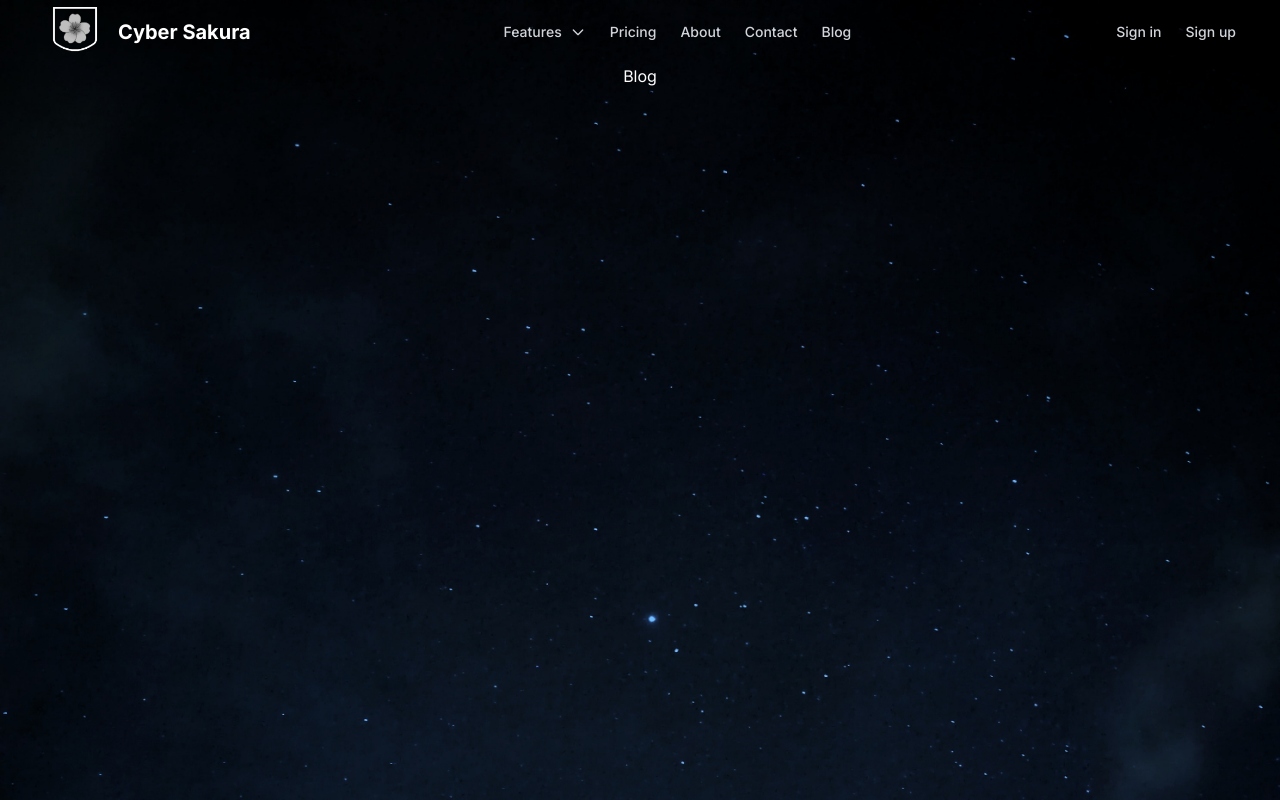
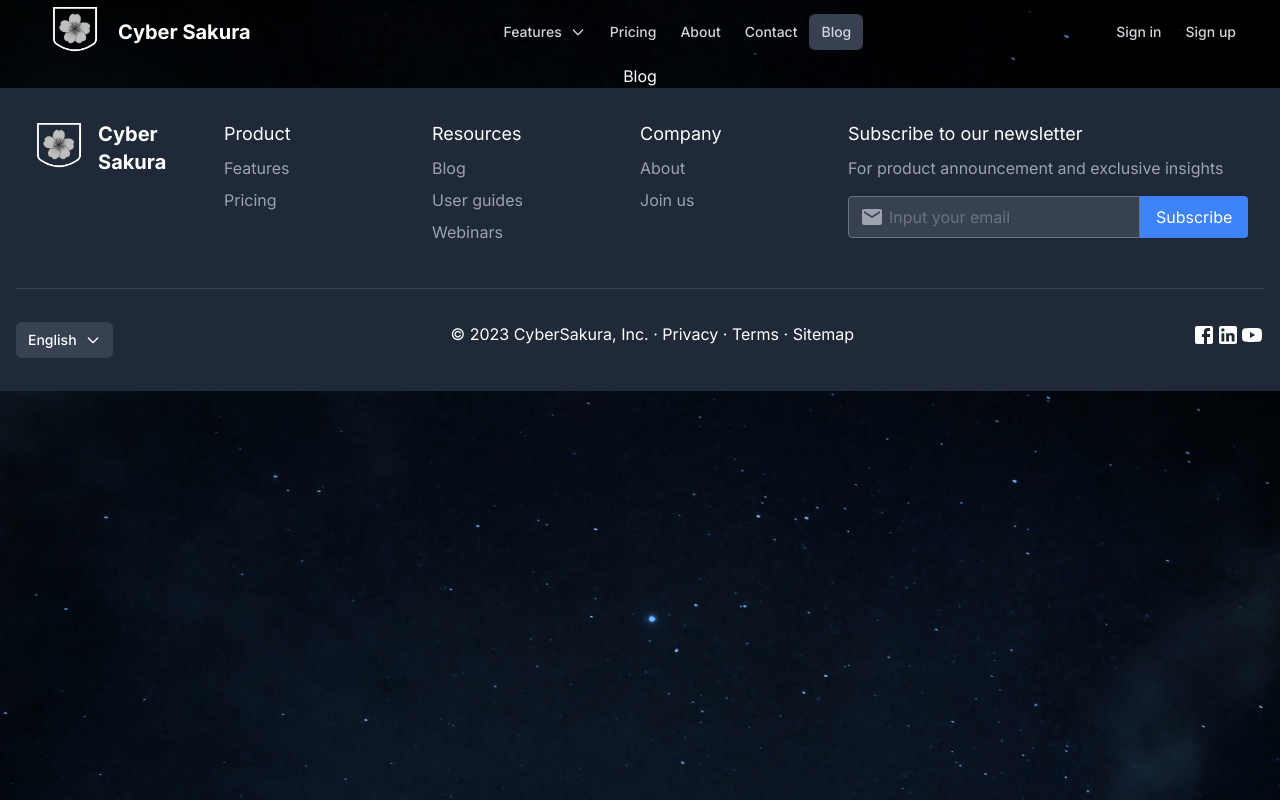
Before and after one commit to JCD-Maqro/my-app, a Next.js app: page /blog in a window 1280 px wide. Built offline with nearby package versions, Linux system fonts and the light colour scheme.

Commit message:
edited the layout

```diff
--- a/src/app/about/page.tsx
+++ b/src/app/about/page.tsx
@@ -2,11 +2,9 @@ import { Navbar } from '../components'
 
 export default function Home() {
     return (
-        <main className='flex flex-col min-h-screen bg-bg3 bg-fixed bg-no-repeat bg-cover'>
-            <Navbar />
             <div className='flex justify-center text-white'>
                 About
             </div>
-        </main>
+
     )
 }
--- a/src/app/blog/page.tsx
+++ b/src/app/blog/page.tsx
@@ -2,11 +2,9 @@ import { Navbar } from '../components'
 
 export default function Home() {
     return (
-        <main className='flex flex-col min-h-screen bg-bg3 bg-fixed bg-no-repeat bg-cover'>
-            <Navbar />
             <div className='flex justify-center text-white'>
                 Blog
             </div>
-        </main>
+
     )
 }
--- a/src/app/components/navbar.tsx
+++ b/src/app/components/navbar.tsx
@@ -4,8 +4,12 @@ import Link from 'next/link';
 import { Dropdown } from 'flowbite-react';
 import Image from 'next/image';
 import { logo } from '../assets/images/';
+import { usePathname } from 'next/navigation';
 
 const Navbar = () => {
+
+  const router = usePathname();
+
   const [isOpen, setIsOpen] = useState(false);
 
   const toggleMenu = () => {
@@ -65,24 +69,24 @@ const Navbar = () => {
               </Dropdown>
             </div>
             <Link href="/pricing">
-              <div className="text-gray-300 hover:bg-gray-700 px-3 py-2 rounded-md text-sm font-medium">Pricing</div>
+              <div className={`text-gray-300 hover:bg-gray-700 px-3 py-2 rounded-md text-sm font-medium ${router === '/pricing' ? 'bg-gray-700' : ''}`}>Pricing</div>
             </Link>
             <Link href="/about">
-              <div className="text-gray-300 hover:bg-gray-700 px-3 py-2 rounded-md text-sm font-medium">About</div>
+                <div className={`text-gray-300 hover:bg-gray-700 px-3 py-2 rounded-md text-sm font-medium ${router === '/about' ? 'bg-gray-700' : ''}`}>About</div>
             </Link>
             <Link href="/contact">
-              <div className="text-gray-300 hover:bg-gray-700 px-3 py-2 rounded-md text-sm font-medium">Contact</div>
+              <div className={`text-gray-300 hover:bg-gray-700 px-3 py-2 rounded-md text-sm font-medium ${router === '/contact' ? 'bg-gray-700' : ''}`}>Contact</div>
             </Link>
             <Link href="/blog">
-              <div className="text-gray-300 hover:bg-gray-700 px-3 py-2 rounded-md text-sm font-medium">Blog</div>
+              <div className={`text-gray-300 hover:bg-gray-700 px-3 py-2 rounded-md text-sm font-medium ${router === '/blog' ? 'bg-gray-700' : ''}`}>Blog</div>
             </Link>
           </div>
           <div className="hidden md:flex md:items-center">
             <Link href="/signin">
-              <div className="text-gray-300 hover:bg-gray-700 px-3 py-2 rounded-md text-sm font-medium">Sign in</div>
+              <div className={`text-gray-300 hover:bg-gray-700 px-3 py-2 rounded-md text-sm font-medium ${router === '/signin' ? 'bg-gray-700' : ''}`}>Sign in</div>
             </Link>
             <Link href="/signup">
-              <div className="text-gray-300 hover:bg-gray-700 px-3 py-2 rounded-md text-sm font-medium">Sign up</div>
+              <div className={`text-gray-300 hover:bg-gray-700 px-3 py-2 rounded-md text-sm font-medium ${router === '/signup' ? 'bg-gray-700' : ''}`}>Sign up</div>
             </Link>
           </div>
           <div className="flex md:hidden">
@@ -118,22 +122,22 @@ const Navbar = () => {
                 </Dropdown>
               </div>
               <Link href="/pricing">
-                <div className="text-gray-300 hover:bg-gray-700 px-3 py-2 rounded-md text-sm font-medium">Pricing</div>
+                <div className={`text-gray-300 hover:bg-gray-700 px-3 py-2 rounded-md text-sm font-medium ${router === '/pricing' ? 'bg-gray-700' : ''}`}>Pricing</div>
               </Link>
               <Link href="/about">
-                <div className="text-gray-300 hover:bg-gray-700 px-3 py-2 rounded-md text-sm font-medium">About</div>
+                  <div className={`text-gray-300 hover:bg-gray-700 px-3 py-2 rounded-md text-sm font-medium ${router === '/about' ? 'bg-gray-700' : ''}`}>About</div>
               </Link>
               <Link href="/contact">
-                <div className="text-gray-300 hover:bg-gray-700 px-3 py-2 rounded-md text-sm font-medium">Contact</div>
+                <div className={`text-gray-300 hover:bg-gray-700 px-3 py-2 rounded-md text-sm font-medium ${router === '/contact' ? 'bg-gray-700' : ''}`}>Contact</div>
               </Link>
               <Link href="/blog">
-                <div className="text-gray-300 hover:bg-gray-700 px-3 py-2 rounded-md text-sm font-medium">Blog</div>
+                <div className={`text-gray-300 hover:bg-gray-700 px-3 py-2 rounded-md text-sm font-medium ${router === '/blog' ? 'bg-gray-700' : ''}`}>Blog</div>
               </Link>
               <Link href="/signin">
-                <div className="text-gray-300 hover:bg-gray-700 px-3 py-2 rounded-md text-sm font-medium">Sign in</div>
+                <div className={`text-gray-300 hover:bg-gray-700 px-3 py-2 rounded-md text-sm font-medium ${router === '/signin' ? 'bg-gray-700' : ''}`}>Sign in</div>
               </Link>
               <Link href="/signup">
-                <div className="text-gray-300 hover:bg-gray-700 px-3 py-2 rounded-md text-sm font-medium">Sign up</div>
+                <div className={`text-gray-300 hover:bg-gray-700 px-3 py-2 rounded-md text-sm font-medium ${router === '/signup' ? 'bg-gray-700' : ''}`}>Sign up</div>
               </Link>
 
             </div>
--- a/src/app/contact/page.tsx
+++ b/src/app/contact/page.tsx
@@ -2,11 +2,8 @@ import { Navbar } from '../components'
 
 export default function Home() {
     return (
-        <main className='flex flex-col min-h-screen bg-bg3 bg-fixed bg-no-repeat bg-cover'>
-            <Navbar />
             <div className='flex justify-center text-white'>
                 Contact
             </div>
-        </main>
     )
 }
--- a/src/app/features/feature1/page.tsx
+++ b/src/app/features/feature1/page.tsx
@@ -2,11 +2,8 @@ import { Navbar } from '../../components'
 
 export default function Home() {
     return (
-        <main className='flex flex-col min-h-screen bg-bg3 bg-fixed bg-no-repeat bg-cover'>
-            <Navbar />
             <div className='flex justify-center text-white'>
                 Feature 1
             </div>
-        </main>
     )
 }
--- a/src/app/features/feature2/page.tsx
+++ b/src/app/features/feature2/page.tsx
@@ -2,11 +2,8 @@ import { Navbar } from '../../components'
 
 export default function Home() {
     return (
-        <main className='flex flex-col min-h-screen bg-bg3 bg-fixed bg-no-repeat bg-cover'>
-            <Navbar />
             <div className='flex justify-center text-white'>
                 Feature 2
             </div>
-        </main>
     )
 }
--- a/src/app/features/feature3/page.tsx
+++ b/src/app/features/feature3/page.tsx
@@ -2,11 +2,8 @@ import { Navbar } from '../../components'
 
 export default function Home() {
     return (
-        <main className='flex flex-col min-h-screen bg-bg3 bg-fixed bg-no-repeat bg-cover'>
-            <Navbar />
             <div className='flex justify-center text-white'>
                 Feature 3
             </div>
-        </main>
     )
 }
--- a/src/app/layout.tsx
+++ b/src/app/layout.tsx
@@ -1,5 +1,6 @@
 import './globals.css'
 import { Inter } from 'next/font/google'
+import { Navbar, Footer } from './components'
 
 
 const inter = Inter({ subsets: ['latin'] })
@@ -16,7 +17,13 @@ export default function RootLayout({
 }) {
   return (
     <html lang="en">
-      <body className={inter.className}>{children}</body>
+      <body className={inter.className}>
+        <main className='flex flex-col min-h-screen bg-bg3 bg-fixed bg-no-repeat bg-cover'>
+          <Navbar />
+          {children}
+          <Footer />
+        </main>
+      </body>
     </html>
   )
 }
--- a/src/app/page.tsx
+++ b/src/app/page.tsx
@@ -6,9 +6,7 @@ import { sakura } from './assets/images';
 
 export default function Home() {
   return (
-    <main className='flex flex-col min-h-screen bg-bg3 bg-fixed bg-no-repeat bg-cover'>
-      <Navbar />
-    <div className='min-h-screen flex flex-col justify-center text-center items-center'>
+    <main className='min-h-screen flex flex-col justify-center text-center items-center'>
       <div className='bg-blossom bg-fixed bg-fit bg-cover w-[90vw] h-screen xxs:h-auto'>
         <Hero />
         <div className='flex justify-center mb-32 px-6 xxs:mt-2'>
@@ -25,8 +23,6 @@ export default function Home() {
         {/* <SignupCard title={"Get Started!"} image={sakura} content={'Lorem Ipsum is simply dummy text of the printing and typesetting industry.'} />
         <MoreBlog /> */}
       </div>
-    </div>
-    <Footer />
-  </main>
+    </main>
   );
 }
--- a/src/app/pricing/page.tsx
+++ b/src/app/pricing/page.tsx
@@ -2,11 +2,8 @@ import { Navbar } from '../components'
 
 export default function Home() {
     return (
-        <main className='flex flex-col min-h-screen bg-bg3 bg-fixed bg-no-repeat bg-cover'>
-            <Navbar />
-            <div className='flex justify-center text-white'>
-                Pricing
-            </div>
-        </main>
+    <div className='flex justify-center text-white'>
+        Pricing
+    </div>
     )
 }
--- a/src/app/signin/page.tsx
+++ b/src/app/signin/page.tsx
@@ -2,11 +2,8 @@ import { Navbar } from '../components'
 
 export default function Home() {
     return (
-        <main className='flex flex-col min-h-screen bg-bg3 bg-fixed bg-no-repeat bg-cover'>
-            <Navbar />
-            <div className='flex justify-center text-white'>
-                Sign In
-            </div>
-        </main>
+        <div className='flex justify-center text-white'>
+            Sign In
+        </div>
     )
 }
--- a/src/app/signup/page.tsx
+++ b/src/app/signup/page.tsx
@@ -2,11 +2,8 @@ import { Navbar } from '../components'
 
 export default function Home() {
     return (
-        <main className='flex flex-col min-h-screen bg-bg3 bg-fixed bg-no-repeat bg-cover'>
-            <Navbar />
             <div className='flex justify-center text-white'>
                 Sign Up
             </div>
-        </main>
     )
 }
```
